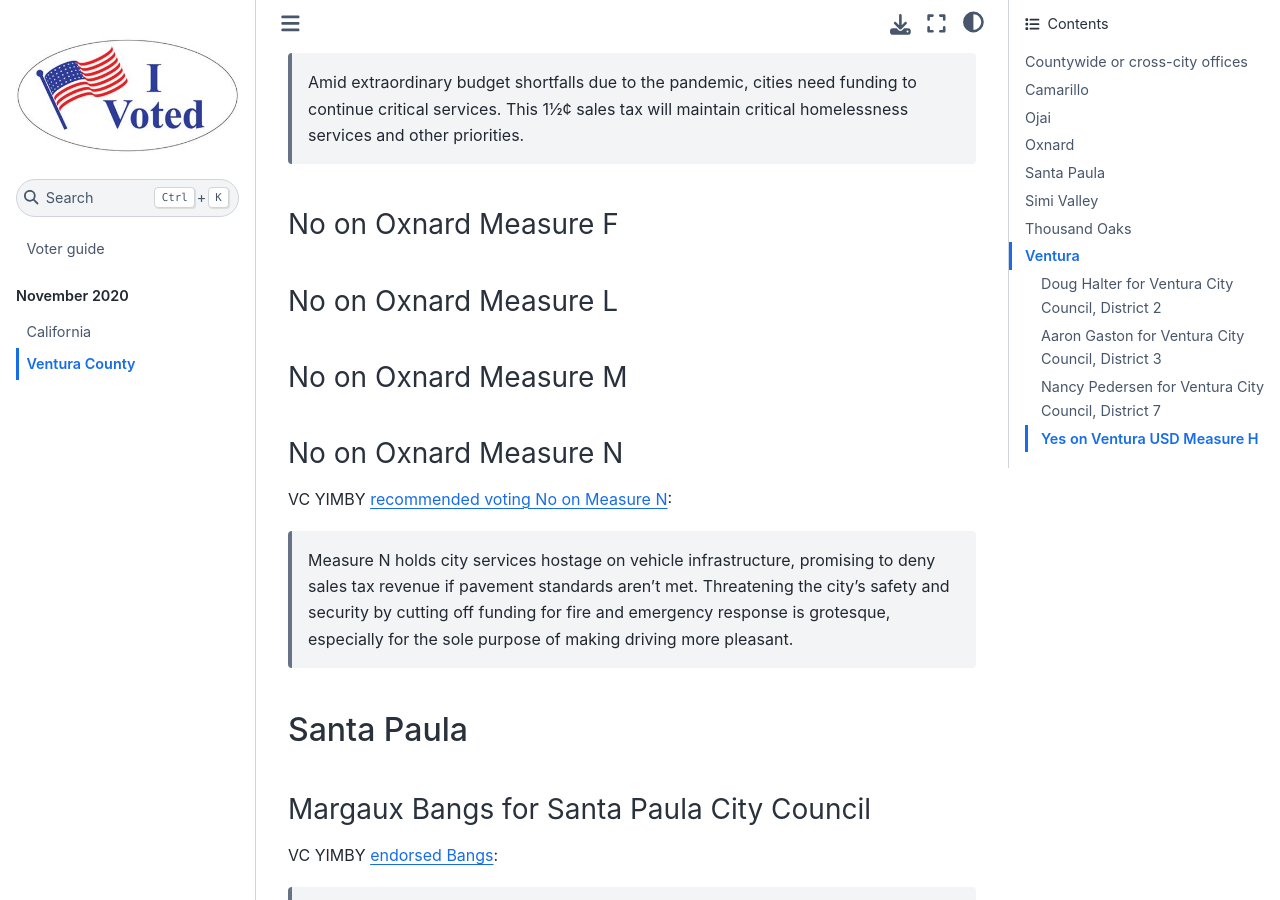
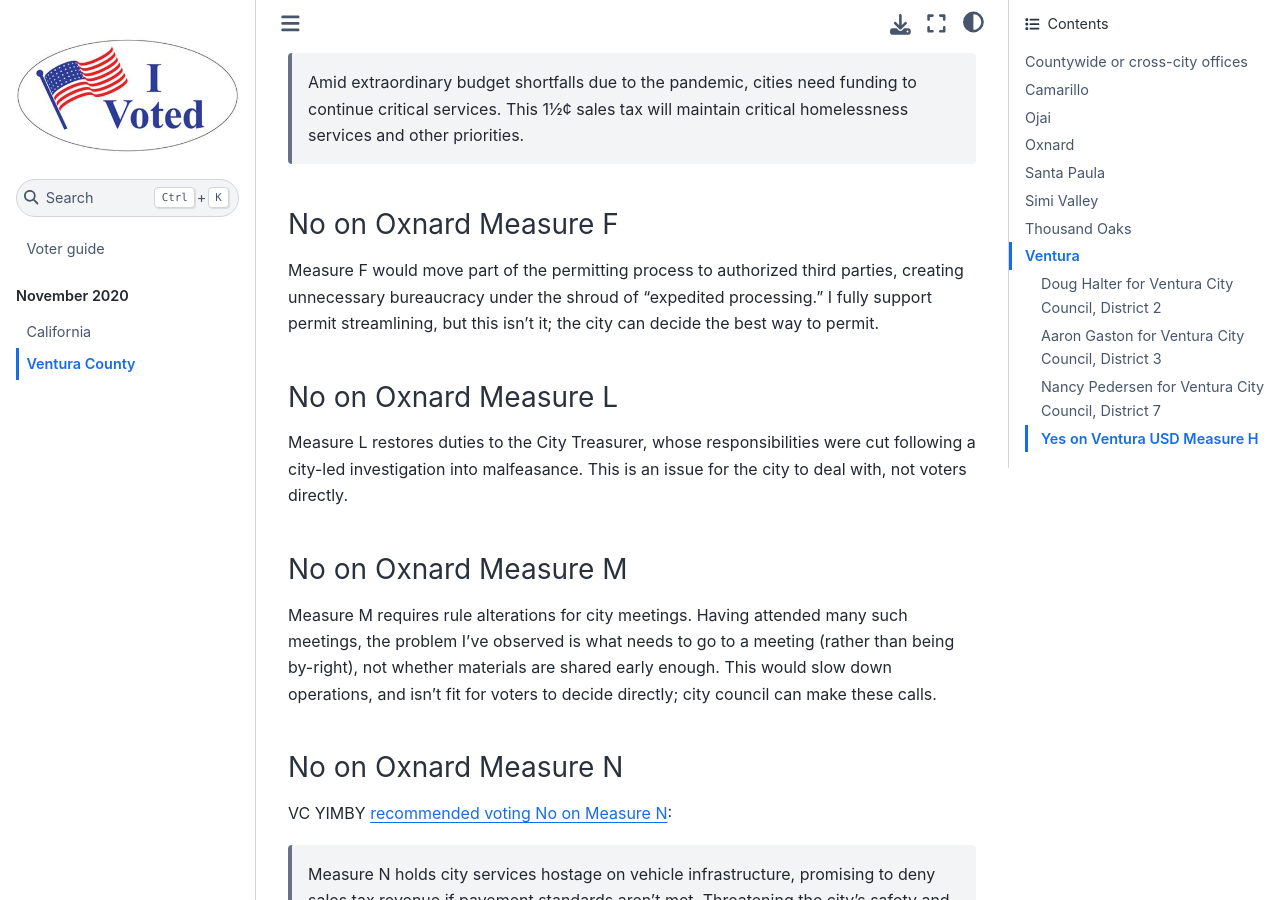
Before and after one commit to MaxGhenis/vote, a Jupyter Book: the page built from docs/nov2020/ventura_county.md, in a window 1280 px wide and 900 px high, scrolled down 6297 px. Built offline with Jupyter Book 1.0.4 settings and Sphinx 7.4.7 and the Sphinx Book theme 1.1.4, drawn with Linux system fonts in a browser that asks for light colours.

Commit message:
oxnard ballot measure descriptions

```diff
--- a/docs/nov2020/ventura_county.md
+++ b/docs/nov2020/ventura_county.md
@@ -184,14 +184,20 @@ VC YIMBY [endorsed Measure E](https://www.vcyimby.org/endorsements#h.ce5xndn2l0g
 
 ### No on Oxnard Measure F
 
-
+Measure F would move part of the permitting process to authorized third parties, creating unnecessary bureaucracy under the shroud of "expedited processing."
+I fully support permit streamlining, but this isn't it; the city can decide the best way to permit.
 
 (nov2020-oxnard-l)=
 ### No on Oxnard Measure L
 
-
+Measure L restores duties to the City Treasurer, whose responsibilities were cut following a city-led investigation into malfeasance.
+This is an issue for the city to deal with, not voters directly.
 
 ### No on Oxnard Measure M
+
+Measure M requires rule alterations for city meetings.
+Having attended many such meetings, the problem I've observed is what needs to go to a meeting (rather than being by-right), not whether materials are shared early enough.
+This would slow down operations, and isn't fit for voters to decide directly; city council can make these calls.
 
 ### No on Oxnard Measure N
 
```
